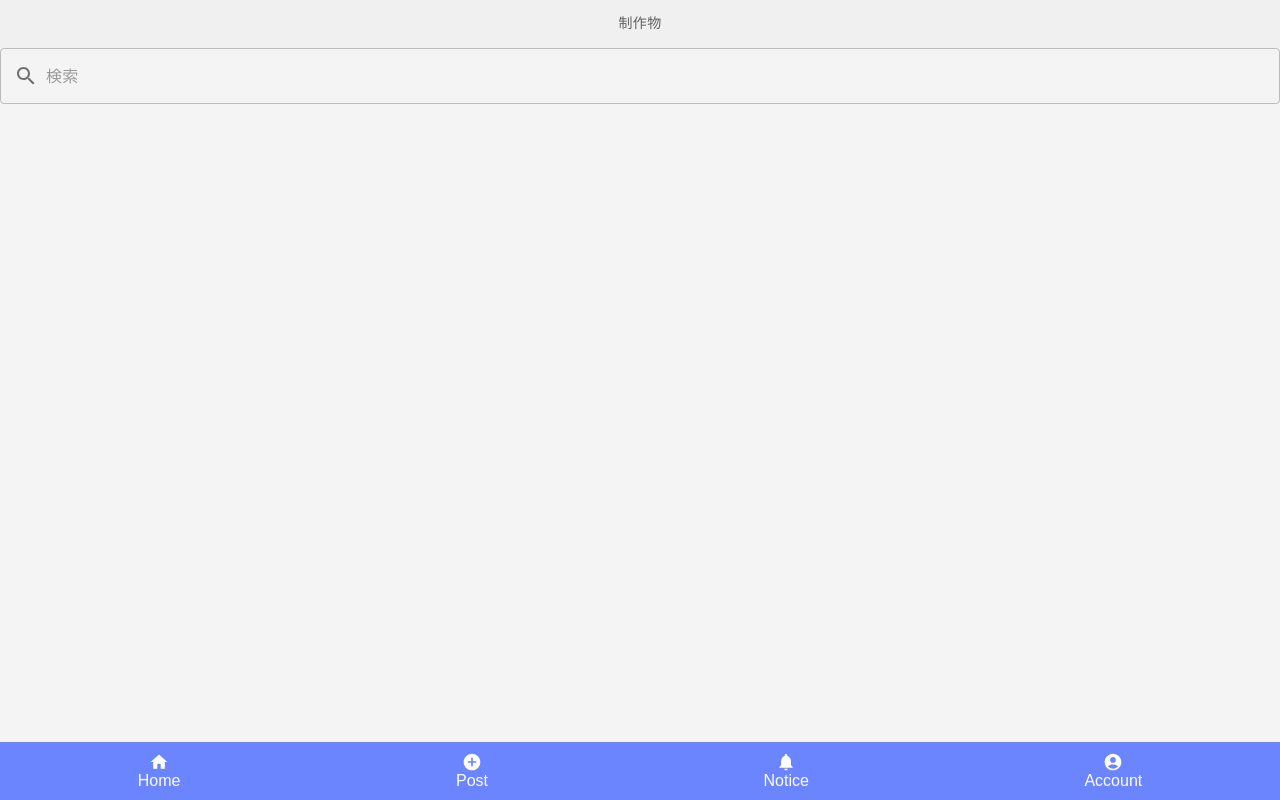
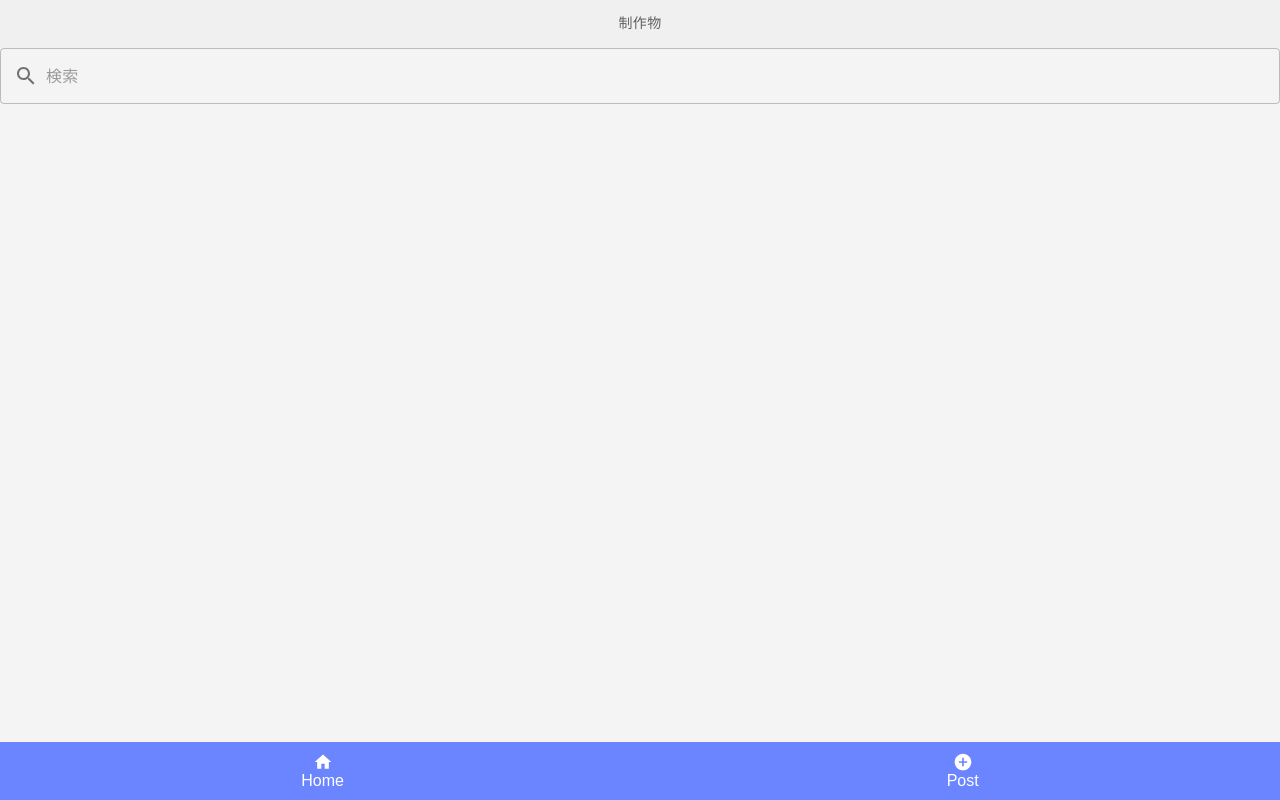
Before and after one commit to nekomoti22/minus1factory, a React (Create React App) app: page /home in a window 1280 px wide. Built offline with nearby package versions, Linux system fonts and the light colour scheme.

Commit message:
Save local changes before merge

```diff
--- a/package.json
+++ b/package.json
@@ -12,6 +12,7 @@
     "@testing-library/react": "^13.4.0",
     "@testing-library/user-event": "^13.5.0",
     "react": "^18.3.1",
+    "react-async-hook": "^4.0.0",
     "react-dom": "^18.3.1",
     "react-router-dom": "^6.26.0",
     "react-scripts": "5.0.1",
--- a/src/components/Footer.js
+++ b/src/components/Footer.js
@@ -2,8 +2,6 @@ import React from 'react';
 import { Link } from 'react-router-dom';
 import HomeIcon from '@mui/icons-material/Home';
 import AddCircleIcon from '@mui/icons-material/AddCircle';
-import NotificationsIcon from '@mui/icons-material/Notifications';
-import AccountCircleIcon from '@mui/icons-material/AccountCircle';
 
 function Footer() {
   return (
@@ -16,14 +14,6 @@ function Footer() {
         <AddCircleIcon fontSize="small" />
         <span className="icon-text">Post</span>
       </Link>
-      <Link to="/notifications" className="footer-link">
-        <NotificationsIcon fontSize="small" />
-        <span className="icon-text">Notice</span>
-      </Link>
-      <Link to="/account" className="footer-link">
-        <AccountCircleIcon fontSize="small" />
-        <span className="icon-text">Account</span>
-      </Link>
     </footer>
   );
 }
```
Also changed, not shown: 1 other file (tests, documents, lock files or other folders).
